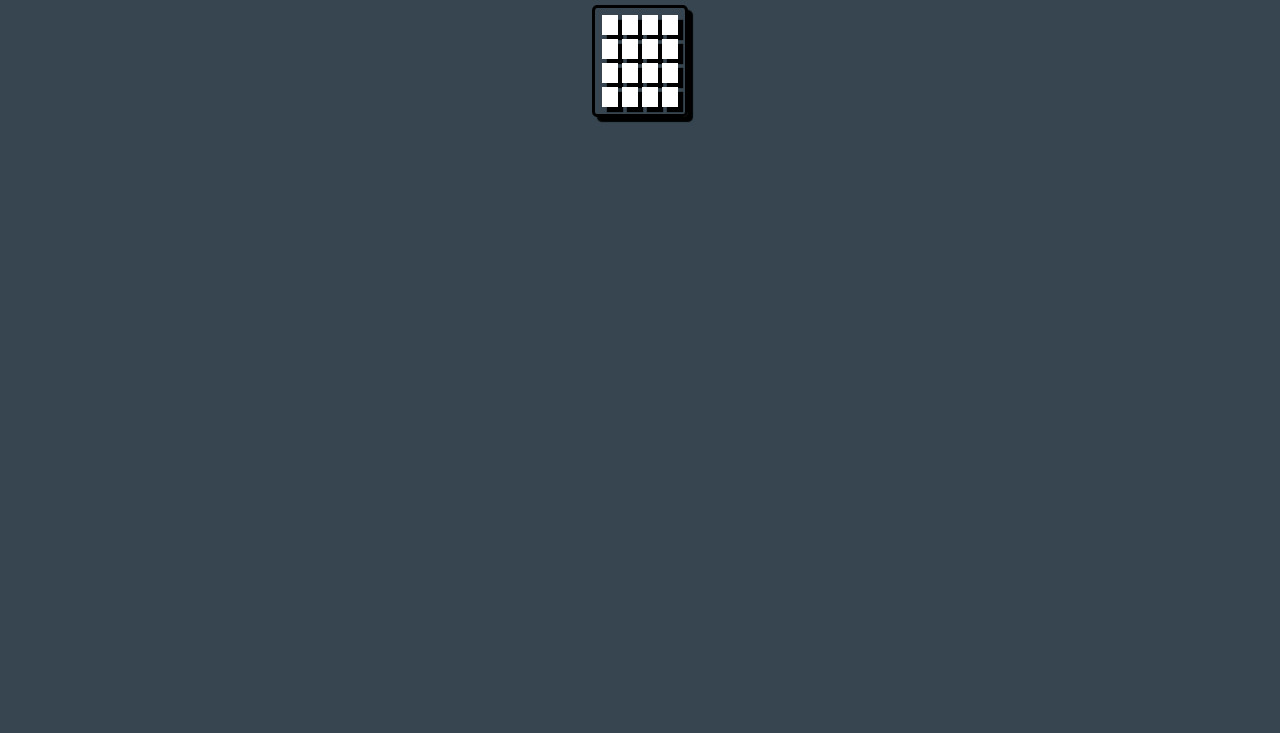
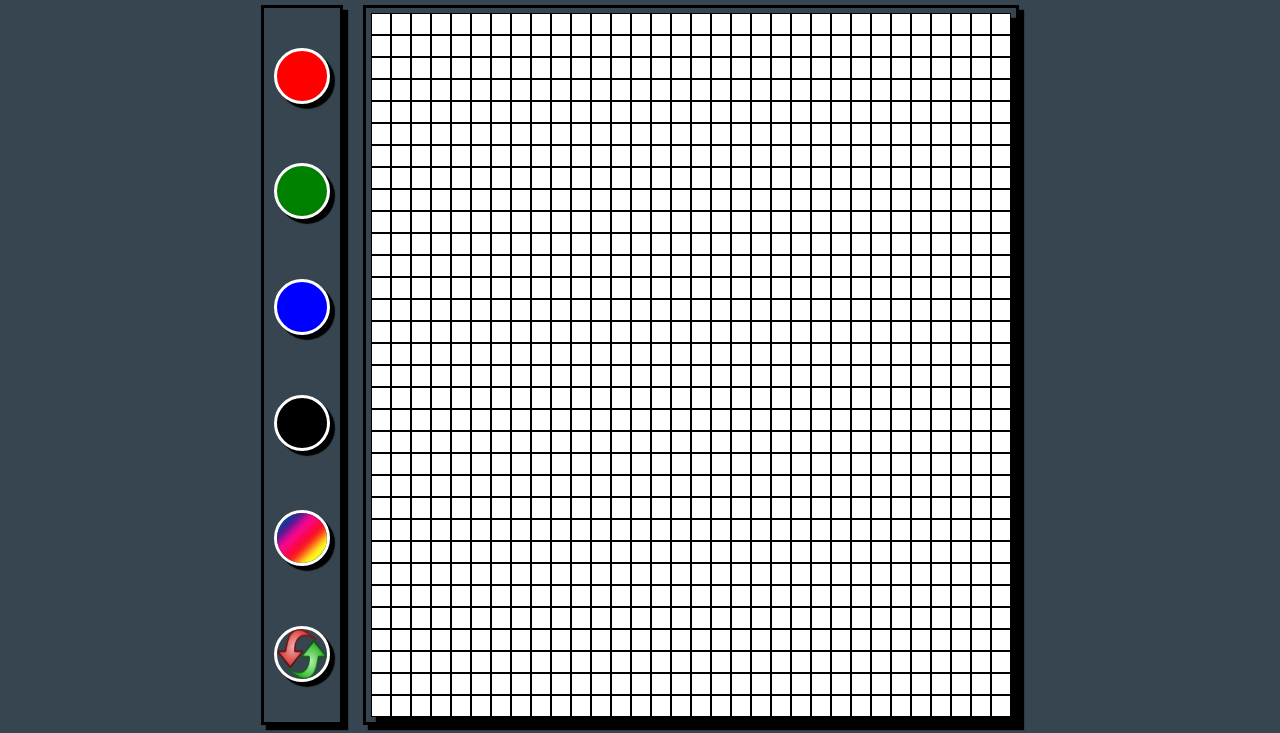
Before and after one commit to dantoms/etch-a-sketch, a plain HTML site: page index.html in a window 1280 px wide. Shown: the part 74-807 px from the top of the page. Drawn offline with Linux system fonts and the light colour scheme.

Commit message:
Various additions

```diff
--- a/index.html
+++ b/index.html
@@ -20,7 +20,26 @@
         ><img src="images/github-mark/github-mark-white.svg" alt="github logo"
       /></a>
     </div>
+
     <div class="container">
+      <div id="menu">
+        <div class="menu-items" id="red"></div>
+        <div class="menu-items" id="green"></div>
+        <div class="menu-items" id="blue"></div>
+        <div class="menu-items" id="black"></div>
+        <img
+          class="menu-items"
+          id="multicolor"
+          src="images/multicolor.jpg"
+          alt="multicolor-option"
+        />
+        <img
+          class="menu-items"
+          id="reset"
+          src="images/reset.png"
+          alt="reset-option"
+        />
+      </div>
       <div id="grid-container"></div>
     </div>
   </body>
--- a/script.js
+++ b/script.js
@@ -1,6 +1,7 @@
-const squares = 4;
+const squares = 32;
 const gridContainer = document.getElementById('grid-container');
 gridContainer.style.width = `${squares * 20}px`;
+let color = 'purple';
 
 // counter for
 for (let index = 0; index < squares; index++) {
@@ -13,3 +14,37 @@ for (let index = 0; index < squares; index++) {
   }
   gridContainer.appendChild(row);
 }
+
+function randomInteger() {
+  return Math.floor(Math.random() * 256);
+}
+
+function randomRgbColor() {
+  let intRed = randomInteger();
+  let intGreen = randomInteger();
+  let intBlue = randomInteger();
+  return [intRed, intGreen, intBlue];
+}
+
+const boxes = document.querySelectorAll('.box');
+const colors = document.querySelectorAll('.menu-items');
+
+colors.forEach((item) => {
+  item.addEventListener('click', function (e) {
+    color = e.target.id;
+    if (color === 'reset') {
+      console.log('Reload clicked!');
+      location.reload();
+    }
+  });
+});
+
+boxes.forEach((element) => {
+  element.addEventListener('click', function (e) {
+    if (color === 'multicolor') {
+      e.target.style.backgroundColor = `rgb(${randomRgbColor()})`;
+    } else {
+      e.target.style.backgroundColor = color;
+    }
+  });
+});
--- a/style.css
+++ b/style.css
@@ -5,6 +5,8 @@ body {
 .title {
   font-family: monospace;
   color: white;
+  border: 1px solid white;
+  padding: 5px;
 }
 
 .container {
@@ -19,7 +21,7 @@ body {
   flex-wrap: wrap;
   margin-top: 20px;
   border: 3px solid black;
-  border-radius: 5%;
+  /* border-radius: 5%; */
   padding: 5px;
   box-shadow: 5px 5px 1px black;
 }
@@ -32,7 +34,8 @@ body {
 }
 
 .box {
-  margin: 2px;
+  /* margin: 1px; */
+  border: 1px solid black;
   height: 20px;
   width: 20px;
   flex: 1;
@@ -45,9 +48,44 @@ body {
   display: flex;
   justify-content: space-between;
   align-items: center;
-  border-bottom: 1px solid black;
+  border-bottom: 1px solid white;
 }
 
 img {
   height: 25px;
 }
+
+#menu {
+  margin-top: 20px;
+  margin-right: 20px;
+  display: flex;
+  flex-direction: column;
+  justify-content: space-around;
+  border: 3px solid black;
+  box-shadow: 5px 5px 1px black;
+  padding: 10px;
+}
+
+.menu-items {
+  height: 50px;
+  width: 50px;
+  border: 3px solid white;
+  border-radius: 50%;
+  box-shadow: 5px 5px 1px black;
+}
+
+#red {
+  background-color: red;
+}
+
+#green {
+  background-color: green;
+}
+
+#blue {
+  background-color: blue;
+}
+
+#black {
+  background-color: black;
+}
```
Also changed, not shown: images/multicolor.jpg (added), images/reset.png (added).
